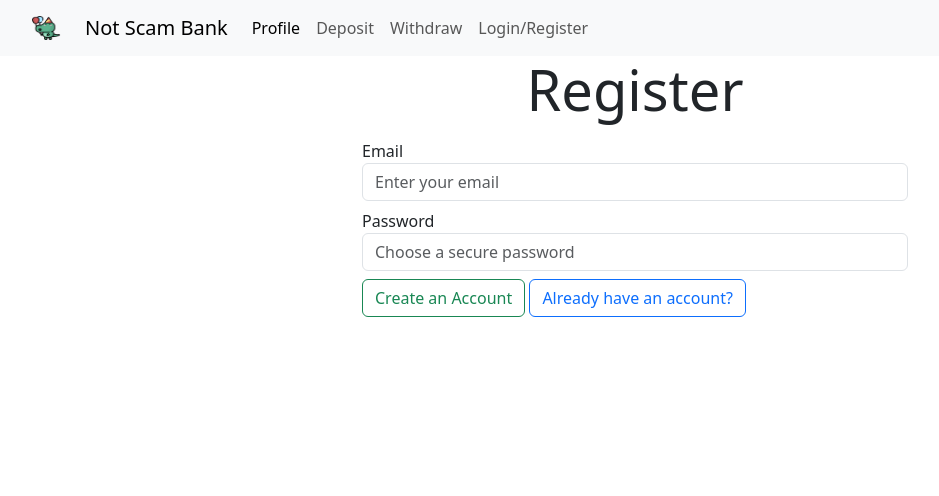
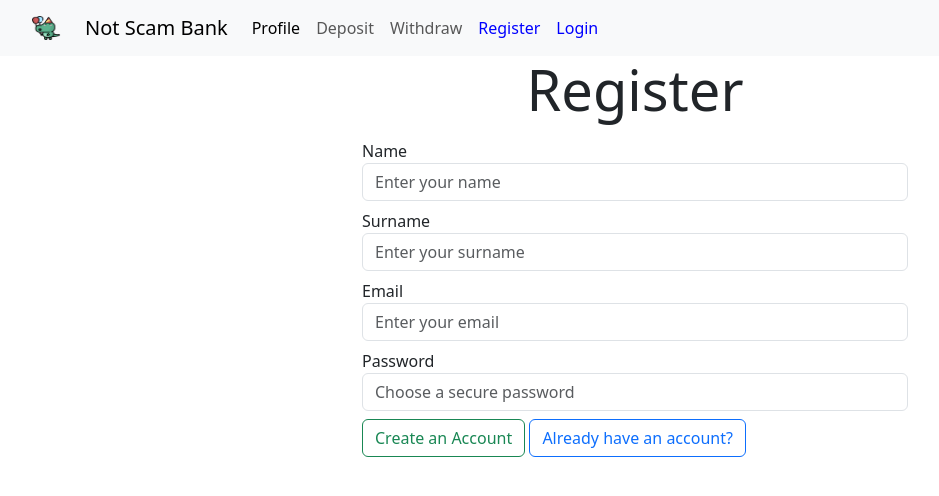
Before and after one commit to alexexisted/FastAPI_Bank_webapp, a FastAPI app: page /registration in a window 1280 px wide. Shown: the top 496 px of the page, without its empty margins (5-944 px from the left). Run offline with FastAPI, Linux system fonts and the light colour scheme.

Commit message:
additions to html pages

```diff
--- a/app/templates/auth/register.html
+++ b/app/templates/auth/register.html
@@ -18,6 +18,12 @@
         <div class="col-3"></div>
         <div class="col-6">
             <form method="POST">
+                <label>Name</label>
+                <input type="text" required  class="form-control mb-2" name="name" value="{{name}}" placeholder="Enter your name">
+
+                <label>Surname</label>
+                <input type="text" required  class="form-control mb-2" name="surname" value="{{surname}}" placeholder="Enter your surname">
+
                 <label>Email</label>
                 <input type="email" required  class="form-control mb-2" name="email" value="{{email}}" placeholder="Enter your email">
 
--- a/app/templates/bank/profile.html
+++ b/app/templates/bank/profile.html
@@ -17,6 +17,7 @@
                 <h2 class="display 7">Surname: {{user.surname}}</h2>
                 <h2 class="display 7">ID: {{user.id}}</h2>
             </div>
+       <button type="button" class="btn btn-danger"><a href="/logout">Logout</a></button>
    </div>
 </div>
 
--- a/app/templates/components/navbar.html
+++ b/app/templates/components/navbar.html
@@ -11,13 +11,15 @@
             <a class="nav-link active" aria-current="page" href="/profile">Profile</a>
           </li>
           <li class="nav-item">
-            <a class="nav-link" href="#">Deposit</a>
+            <a class="nav-link" href="/deposit">Deposit</a>
           </li>
           <li class="nav-item">
-            <a class="nav-link" href="#">Withdraw</a>
+            <a class="nav-link" href="/withdraw">Withdraw</a>
           </li>
           <li class="nav-item">
-            <a class="nav-link" href="/registration">Login/Register</a>
+            <a class="nav-link" style="color: blue;" href="/registration">Register</a>
+          <li class="nav-item">
+            <a class="nav-link" style="color: blue;" href="/login">Login</a>
           </li>
         </ul>
       </div>
```
Also changed, not shown: app/templates/bank/deposit.html (+25 -9 lines), app/templates/bank/withdraw.html (+25 -9 lines).
